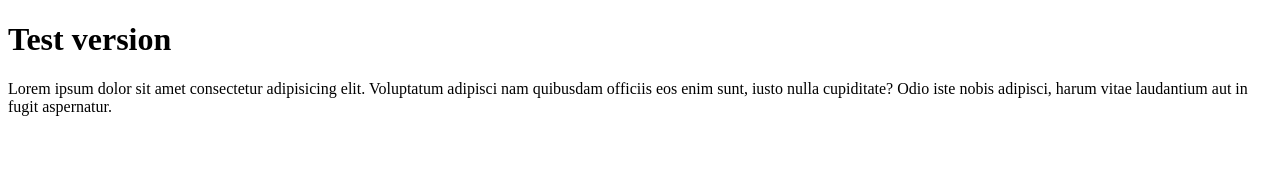
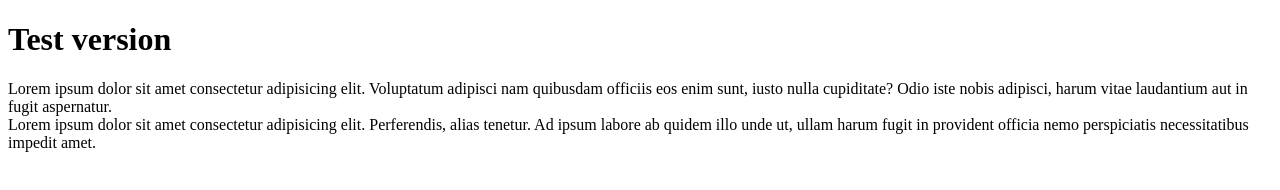
Before and after one commit to 25-yulia/Practice-for-JavaScript, a plain HTML site: page index.html in a window 1280 px wide. Drawn offline with Linux system fonts and the light colour scheme.

Commit message:
adding div

```diff
--- a/index.html
+++ b/index.html
@@ -12,6 +12,8 @@
 
     <div>Lorem ipsum dolor sit amet consectetur adipisicing elit. Voluptatum adipisci nam quibusdam officiis eos enim sunt, iusto nulla cupiditate? Odio iste nobis adipisci, harum vitae laudantium aut in fugit aspernatur.</div>
 
+    <div>Lorem ipsum dolor sit amet consectetur adipisicing elit. Perferendis, alias tenetur. Ad ipsum labore ab quidem illo unde ut, ullam harum fugit in provident officia nemo perspiciatis necessitatibus impedit amet.</div>
+
 
 
 </body>
```
